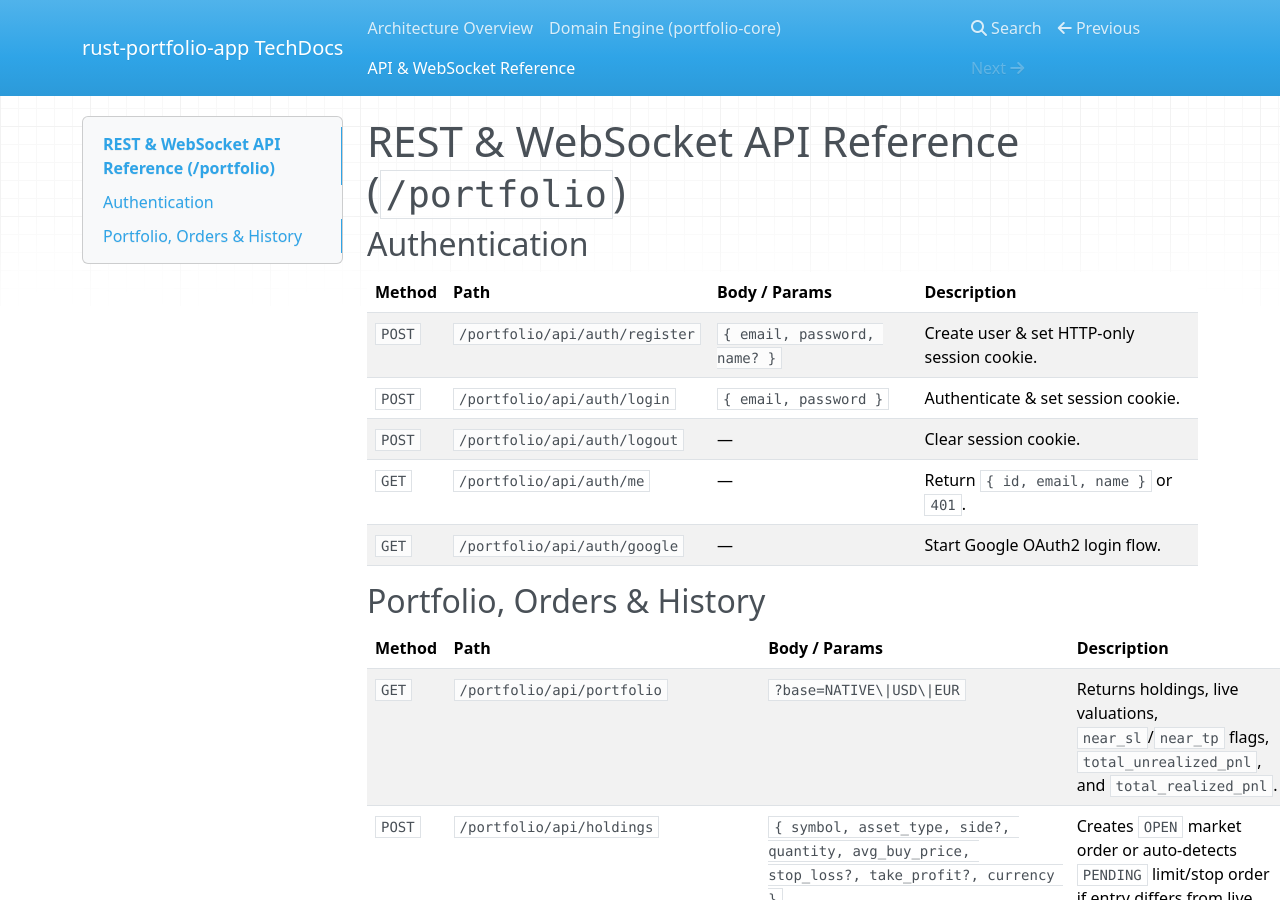
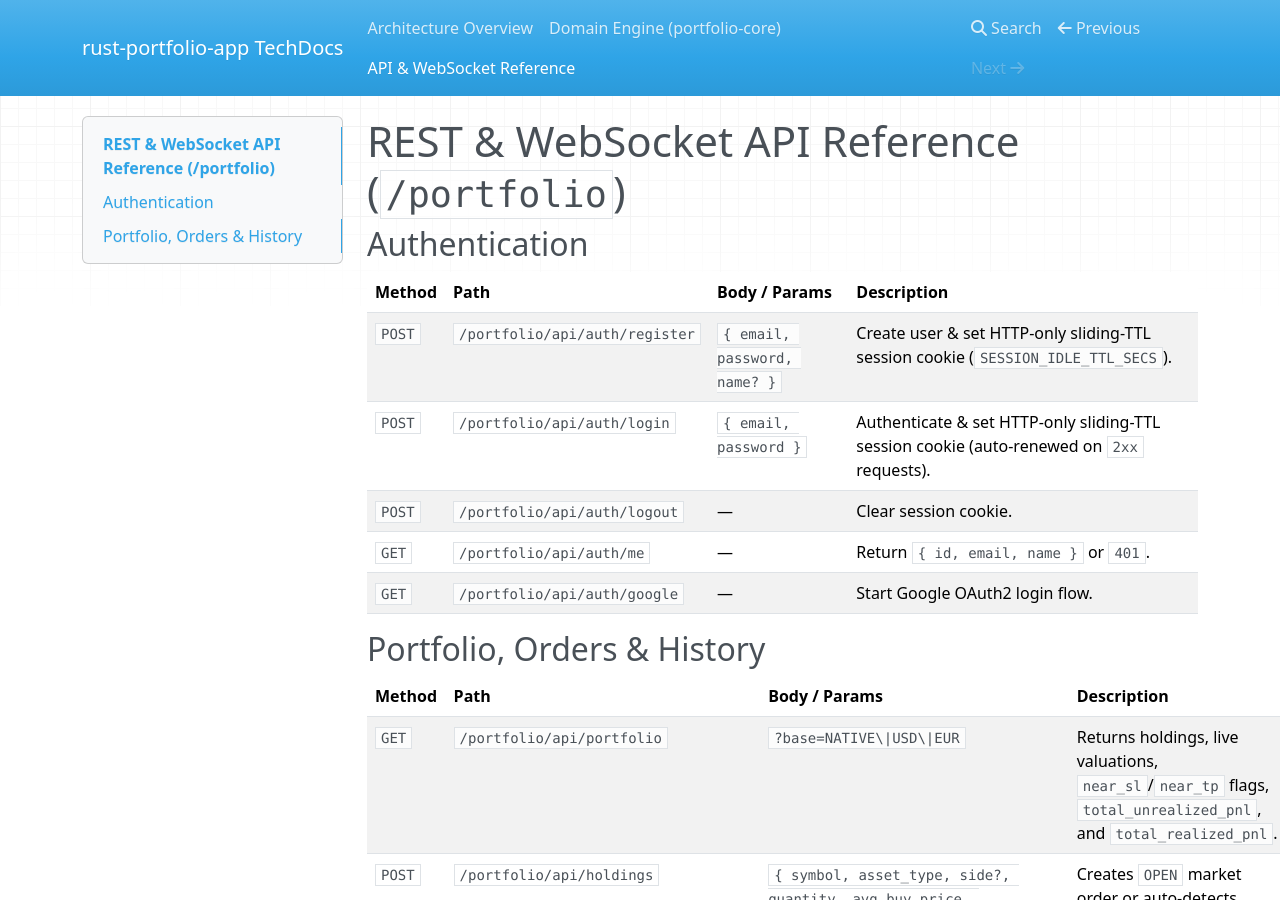
Before and after one commit to IvayloB84/rust-portfolio-app, an MkDocs documentation site: the page built from docs/API_REFERENCE.md, in a window 1280 px wide and 900 px high. Built offline with MkDocs 1.6.1, drawn with Linux system fonts in a browser that asks for light colours; nearby versions of some CDN libraries.

Commit message:
fix(ui,auth): prevent mobile status badge overlap and update session/docs

```diff
--- a/docs/API_REFERENCE.md
+++ b/docs/API_REFERENCE.md
@@ -4,8 +4,8 @@
 
 | Method | Path | Body / Params | Description |
 |---|---|---|---|
-| `POST` | `/portfolio/api/auth/register` | `{ email, password, name? }` | Create user & set HTTP-only session cookie. |
-| `POST` | `/portfolio/api/auth/login` | `{ email, password }` | Authenticate & set session cookie. |
+| `POST` | `/portfolio/api/auth/register` | `{ email, password, name? }` | Create user & set HTTP-only sliding-TTL session cookie (`SESSION_IDLE_TTL_SECS`). |
+| `POST` | `/portfolio/api/auth/login` | `{ email, password }` | Authenticate & set HTTP-only sliding-TTL session cookie (auto-renewed on `2xx` requests). |
 | `POST` | `/portfolio/api/auth/logout` | — | Clear session cookie. |
 | `GET` | `/portfolio/api/auth/me` | — | Return `{ id, email, name }` or `401`. |
 | `GET` | `/portfolio/api/auth/google` | — | Start Google OAuth2 login flow. |
```
Also changed, not shown: crates/server/src/index.html (+4 -3 lines), docs/index.md (+1 -0 lines), docs/project_state.csv (added, +12 -0 lines), 1 other file.
